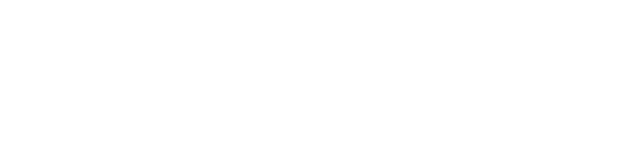
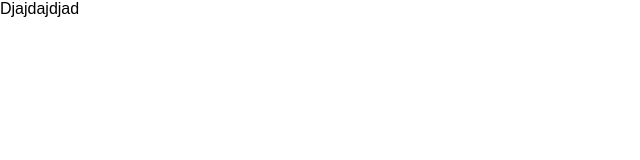
Before and after one commit to luisfilipems28/Landing-Page-Lanchonete, a plain HTML site: page index.html in a window 1280 px wide. Shown: the whole page, without its empty margins (0-640 px from the left). Drawn offline with Linux system fonts and the light colour scheme.

Commit message:
Update index.html
cu

```diff
--- a/index.html
+++ b/index.html
@@ -8,5 +8,8 @@
 </head>
 <body>
 
+
+    <p>Djajdajdjad</p>
+
 </body>
 </html>
```
